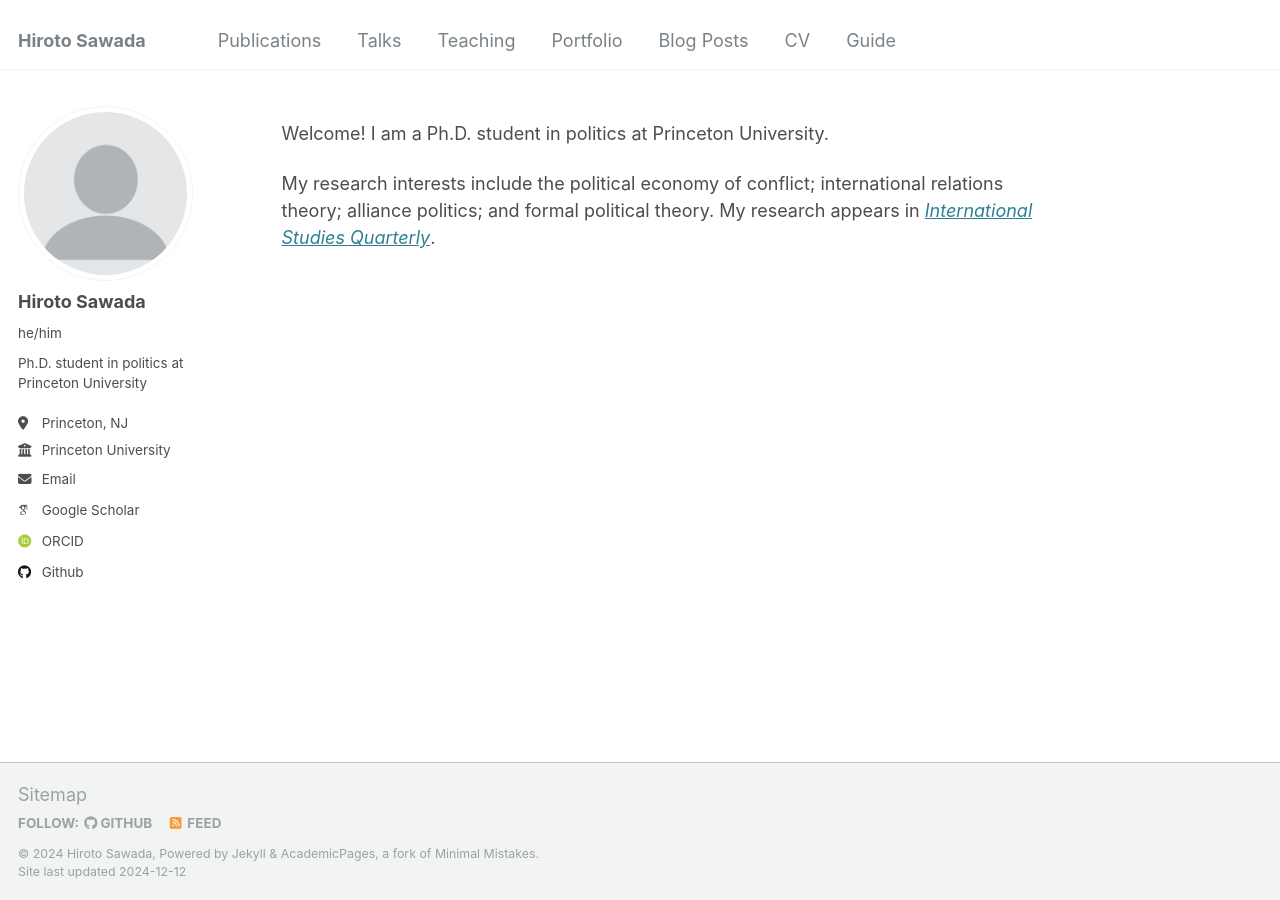
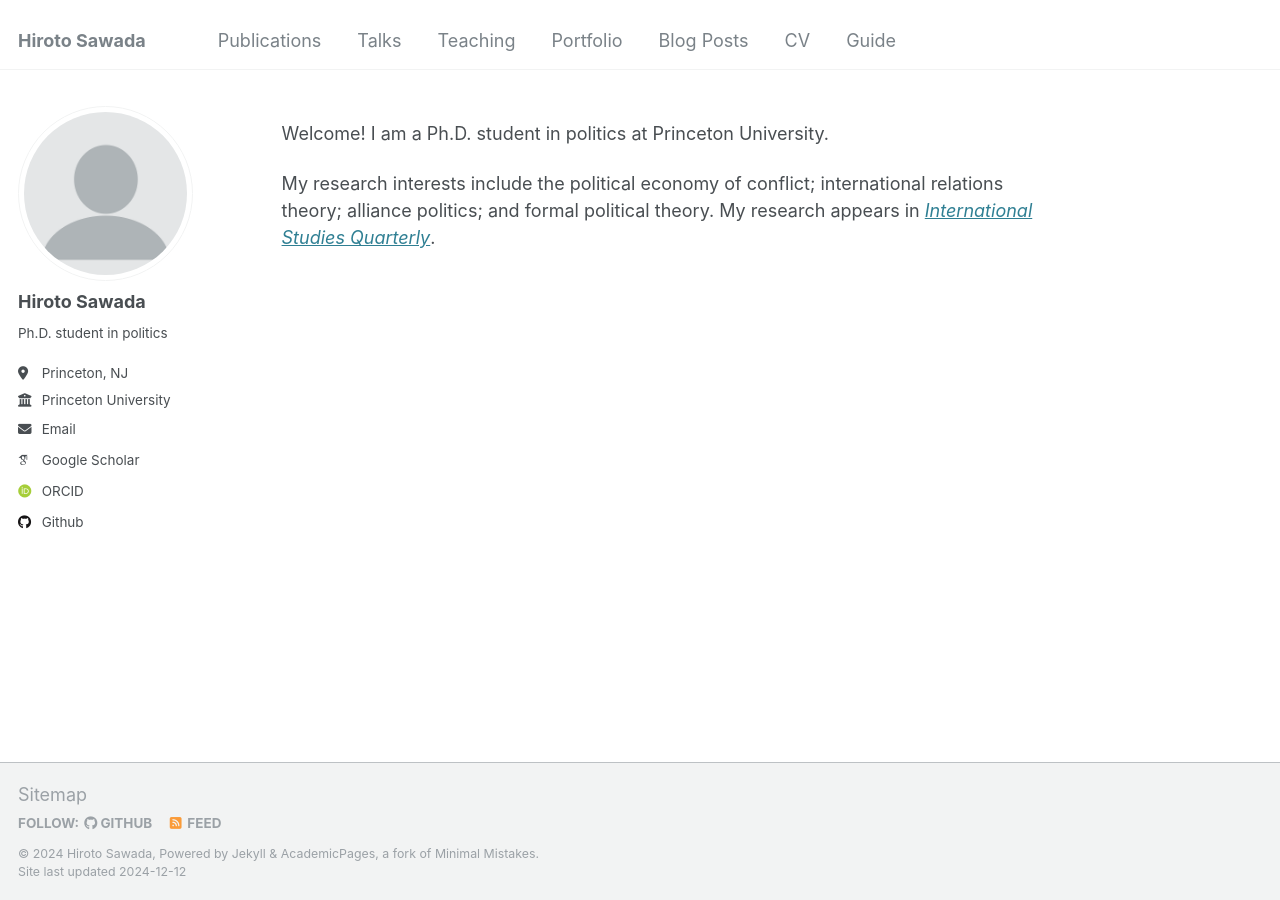
Before and after one commit to hiroto-sawada/hiroto-sawada.github.io, a Jekyll site: the page built from _pages/about.md, in a window 1280 px wide. Built offline with Jekyll 4.4.1, drawn with Linux system fonts in a browser that asks for light colours; some web fonts are replaced.

Commit message:
Update _config.yml

```diff
--- a/_config.yml
+++ b/_config.yml
@@ -23,8 +23,8 @@ author:
   # Biographic information
   avatar           : "profile.png"
   name             : "Hiroto Sawada"
-  pronouns         : "he/him"
-  bio              : "Ph.D. student in politics at Princeton University"
+  pronouns         : # "he/him"
+  bio              : "Ph.D. student in politics"
   location         : "Princeton, NJ"
   employer         : "Princeton University"
   uri              : # URL
@@ -32,9 +32,9 @@ author:
 
   # Academic websites
   arxiv            : # URL - Update with the correct link to your profile
-  googlescholar    : "https://scholar.google.com/citations?user=PS_CX0AAAAAJ"
+  googlescholar    : "https://scholar.google.com/citations?user=5SHZciEAAAAJ&hl=ja"
   impactstory      : # URL
-  orcid            : "http://orcid.org/yourorcidurl"
+  orcid            : "https://orcid.org/0000-0002-7552-0399"
   semantic         : # URL
   pubmed           : # URL
   researchgate     : # URL
```
